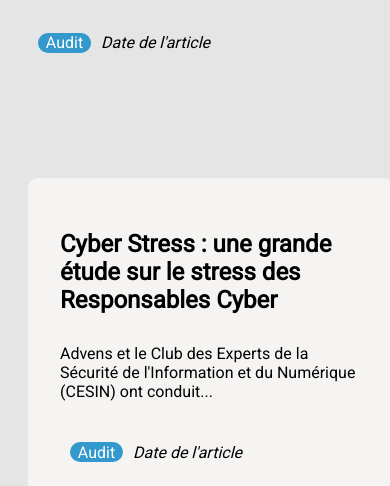
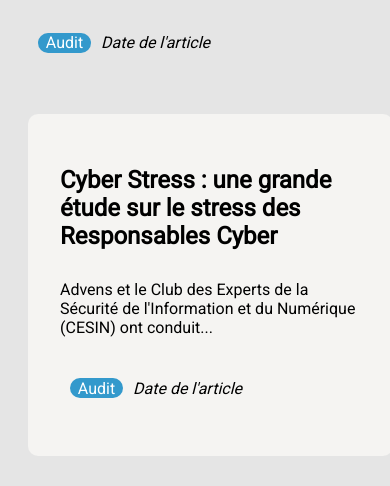
Before and after one commit to DjennadRany/Test-d-veloppeur-FRONT-Talent-Acquisition-Manager, a website: page index.html in a window 390 px wide. Shown: the part 1230-1716 px from the top of the page. Drawn offline with Linux system fonts and the light colour scheme; a web font is replaced by a local one.

Commit message:
Add files via upload

```diff
--- a/index.css
+++ b/index.css
@@ -264,6 +264,6 @@ hr.ligne {
         display: block;
     }
     .widjet-item {
-        margin-bottom: 5em;
+        margin-bottom: 1em;
     }
     }
```
